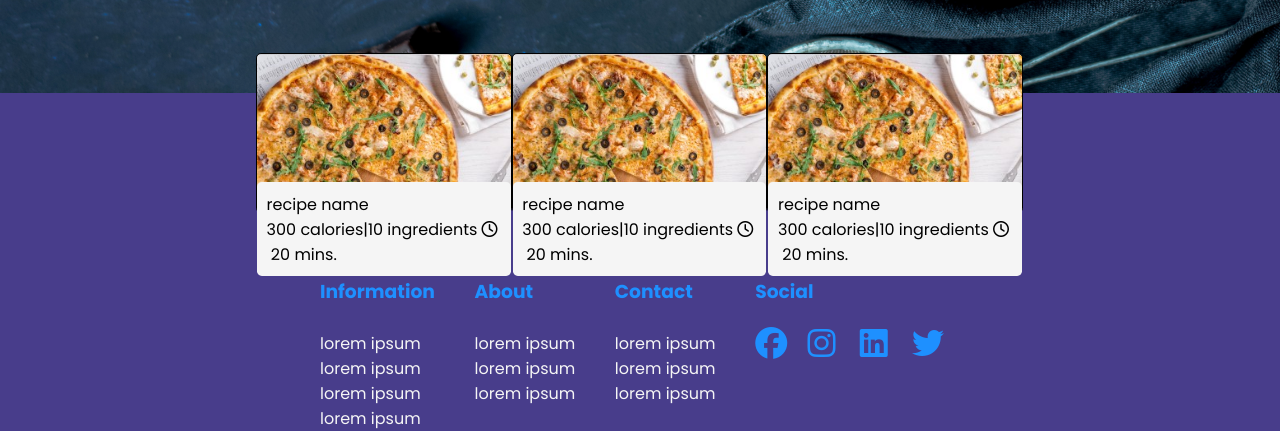
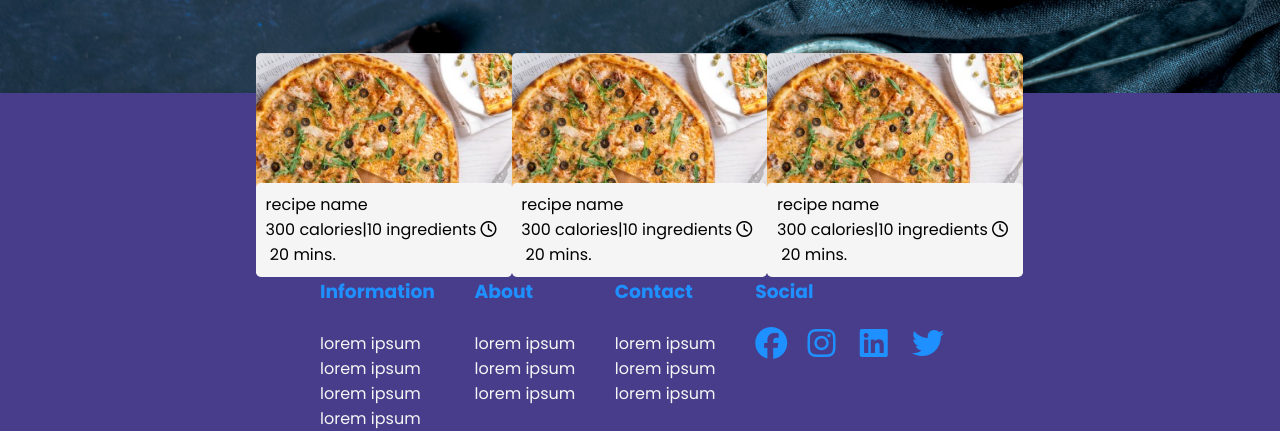
Before and after one commit to ijzzBloc/Clueless-Cook, a website built with Parcel: page src/index.html in a window 1280 px wide. Shown: the part 371-802 px from the top of the page. Built offline with nearby package versions, Linux system fonts and the light colour scheme; a web font is replaced by a local one.

Commit message:
small update

```diff
--- a/src/styles.css
+++ b/src/styles.css
@@ -95,7 +95,6 @@ a   {
     background: none;
 }
 .slide  {
-    border: black 1px solid;
     border-radius: 0.3rem;
     width: 33.3%;
     background: url("./assets/images/cardplaceholder.jpg") no-repeat center / cover;
```
Also changed, not shown: 2 other files.
